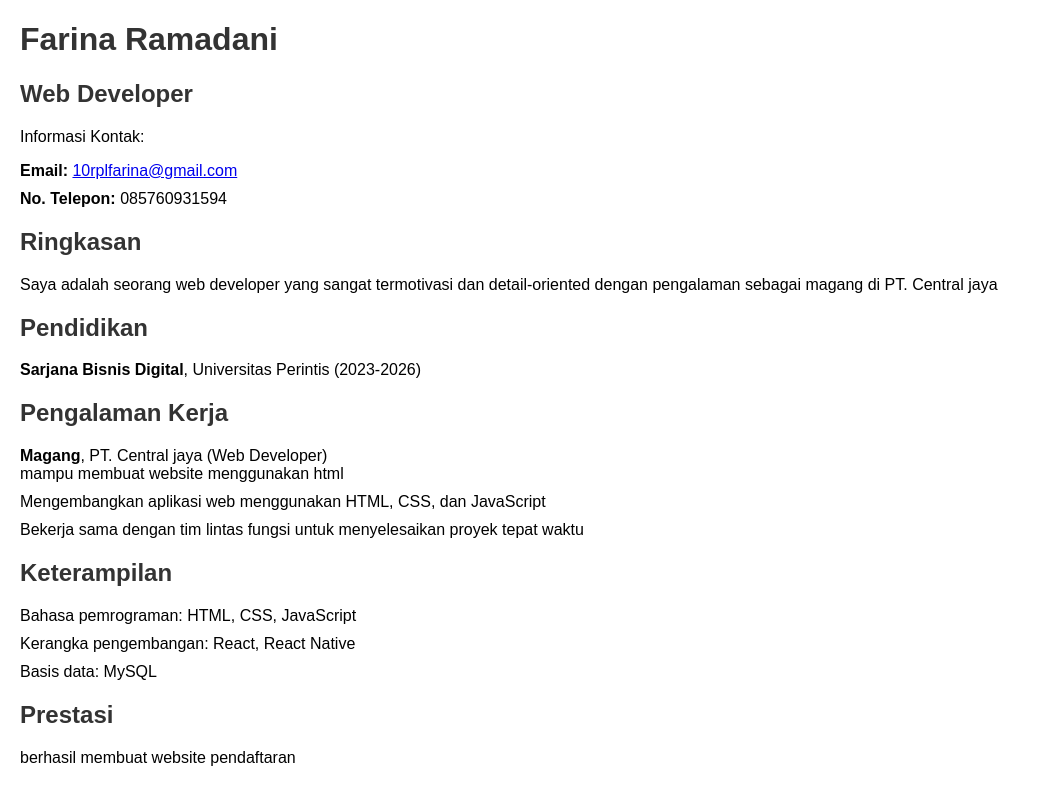
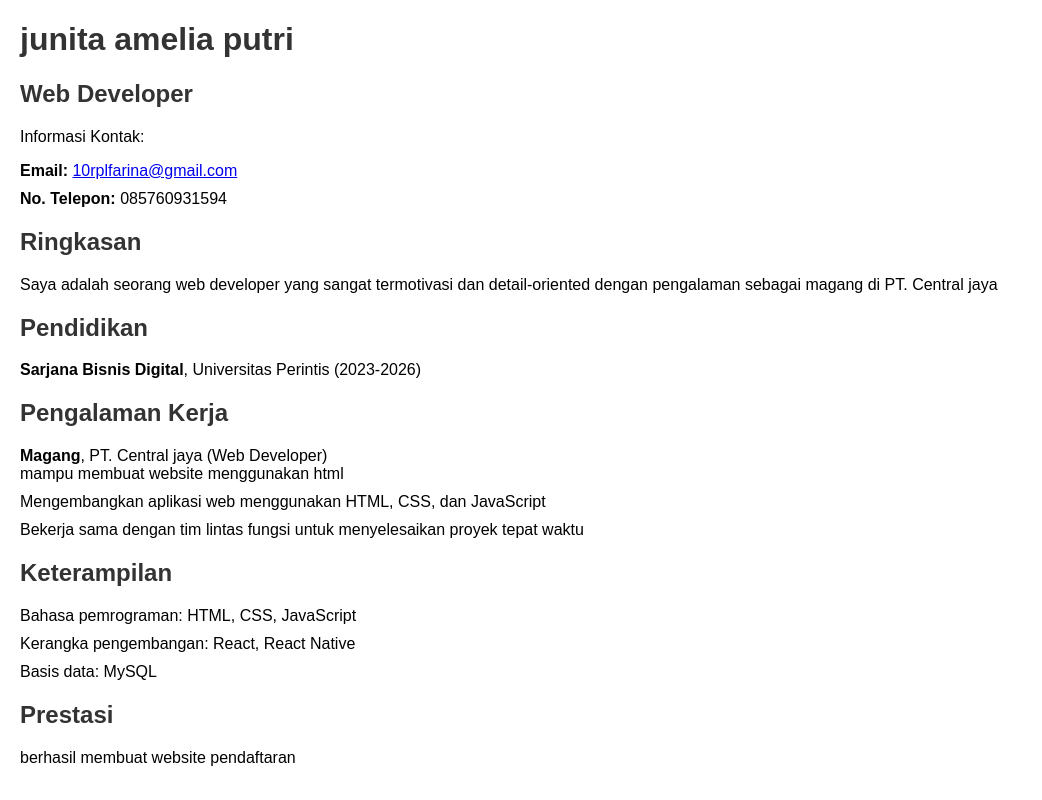
Before and after one commit to amell26/latihan-1, a plain HTML site: page index.html in a window 1280 px wide. Shown: the whole page, without its empty margins (0-1042 px from the left). Drawn offline with Linux system fonts and the light colour scheme.

Commit message:
Update index.html

```diff
--- a/index.html
+++ b/index.html
@@ -21,7 +21,7 @@
 	</style>
 </head>
 <body>
-	<h1>Farina Ramadani</h1>
+	<h1>junita amelia putri</h1>
 	<h2>Web Developer</h2>
 	<p>Informasi Kontak:</p>
 	<ul>
```
